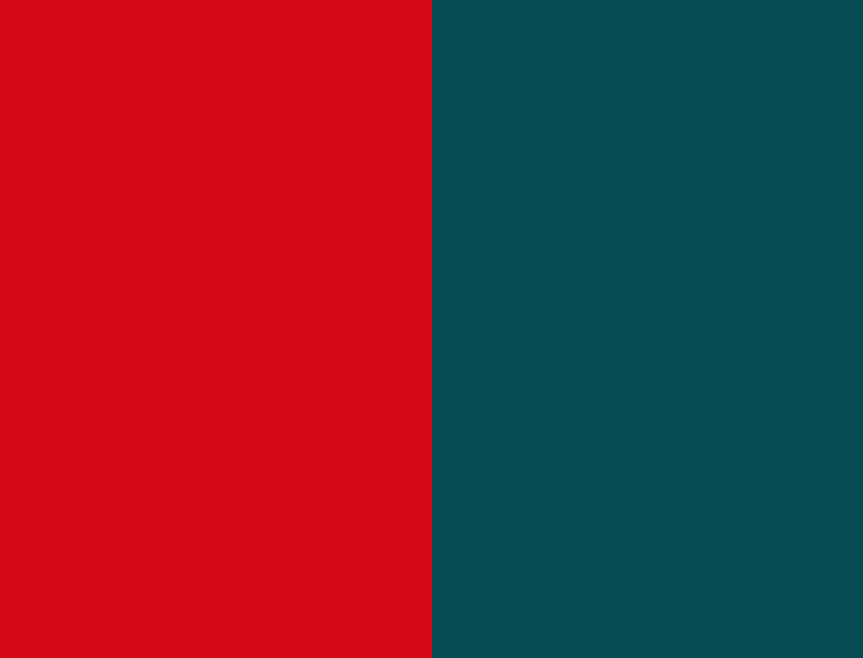
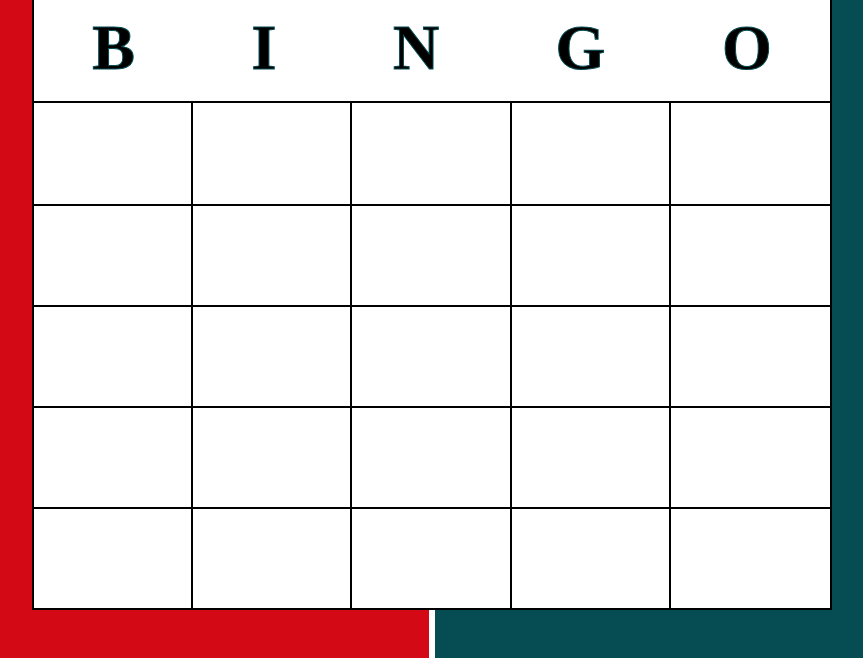
Before and after one commit to mhm1117/superbowl_bingo, a plain HTML site: page index.html in a window 1280 px wide. Shown: the part 142-800 px from the top of the page, without its empty margins (208-1071 px from the left). Drawn offline with Linux system fonts and the light colour scheme; a web font is replaced by a local one.

Commit message:
basic outline/design

```diff
--- a/index.html
+++ b/index.html
@@ -9,17 +9,33 @@
 
     <link href="./styles.css" rel="stylesheet">
 </head>
+
 <body>
     <div id="body-bg">
-        <div class="bgPanel chiefs" id="bgChiefs">
+        <div class="bg-panel chiefs" id="bg-chiefs">
 
         </div>
-        <div class="bgPanel eagles" id="bgEagles">
+        <div class="bg-panel eagles" id="bg-eagles">
 
         </div>
     </div>
     <header>
-        <h1><span>CHIEFS</span> VS <span>EAGLES</span></h1>
+        <h1>SUPER BOWL LIX</h1>
     </header>
+
+    <main>
+        <div id="bingo-card">
+            <div id="card-title">
+                <h2>B</h2><h2>I</h2><h2>N</h2><h2>G</h2><h2>O</h2>
+            </div>
+            <div id=square-grid>
+                <div class="square"></div><div class="square"></div><div class="square"></div><div class="square"></div><div class="square"></div>
+                <div class="square"></div><div class="square"></div><div class="square"></div><div class="square"></div><div class="square"></div>
+                <div class="square"></div><div class="square"></div><div class="square"></div><div class="square"></div><div class="square"></div>
+                <div class="square"></div><div class="square"></div><div class="square"></div><div class="square"></div><div class="square"></div>
+                <div class="square"></div><div class="square"></div><div class="square"></div><div class="square"></div><div class="square"></div>
+            </div>
+        </div>
+    </main>
 </body>
 </html>
--- a/styles.css
+++ b/styles.css
@@ -9,12 +9,6 @@
     padding: 0;
     box-sizing: border-box;
 }
-
-body {
-    width: 100vw;
-    height: 100vh;
-}
-
 .chiefs {
     background-color: #D30915;
 }
@@ -30,21 +24,80 @@ body {
     background-color: lightblue;
     display: grid;
     grid-template-columns: 1fr 1fr;
-    #bgChiefs {
+    #bg-chiefs {
+        border-right: 3px solid white;
     }
-    #bgEagles {
+    #bg-eagles {
+        border-left: 3px solid white;
     }
 }
 
+body {
+    width: 100vw;
+    height: 100vh;
+    display: flex;
+    flex-direction: column;
+    /* border: 2px solid black; */
+}
 
 header {
+    /* border: 1px solid black; */
     text-align: center;
+    padding: 2em 0;
+
+    h1 {
+        font-family: baseballClubSolid;
+        font-size: 3em;
+        color: white;
+        -webkit-text-stroke: 1px black;
+    }
 }
 
-h1 {
-    padding: 1.5em 0;
-    font-family: baseballClubSolid;
-    font-size: 3em;
-    color: white;
-    -webkit-text-stroke: 1px black;
+main {
+    /* border: 2px solid black; */
+    flex-grow: 2;
+    text-align: center;
+    padding: 1em;
+    margin-bottom: 2em;
+    #bingo-card {
+        display: flex;
+        flex-direction: column;
+        background-color: white;
+        max-width: 800px;
+        height: 100%;
+        margin: auto;
+        #card-title {
+            padding: 1em 0;
+            display: flex;
+            justify-content: space-around;
+            border: 2px solid black;
+            -webkit-text-stroke: 1px #054D52;
+        }
+        h2 {
+            font-family: baseballClubSolid;
+            font-size: 4em;
+        }
+        #square-grid {
+            flex-grow: 2;
+            display: grid;
+            grid-template-columns: repeat(5, 1fr);
+            grid-template-rows: repeat(5, 1fr);
+            border: 2px solid black;
+            border-top: none;
+
+            .square:nth-of-type(5n+1),
+            .square:nth-of-type(5n+2),
+            .square:nth-of-type(5n+3),
+            .square:nth-of-type(5n+4) {
+                border-right: 2px solid black;
+            }
+            .square:nth-of-type(5n+6),
+            .square:nth-of-type(5n+7),
+            .square:nth-of-type(5n+8),
+            .square:nth-of-type(5n+9),
+            .square:nth-of-type(5n+10) {
+                border-top: 2px solid black;
+            }
+        }
+    }
 }
```
